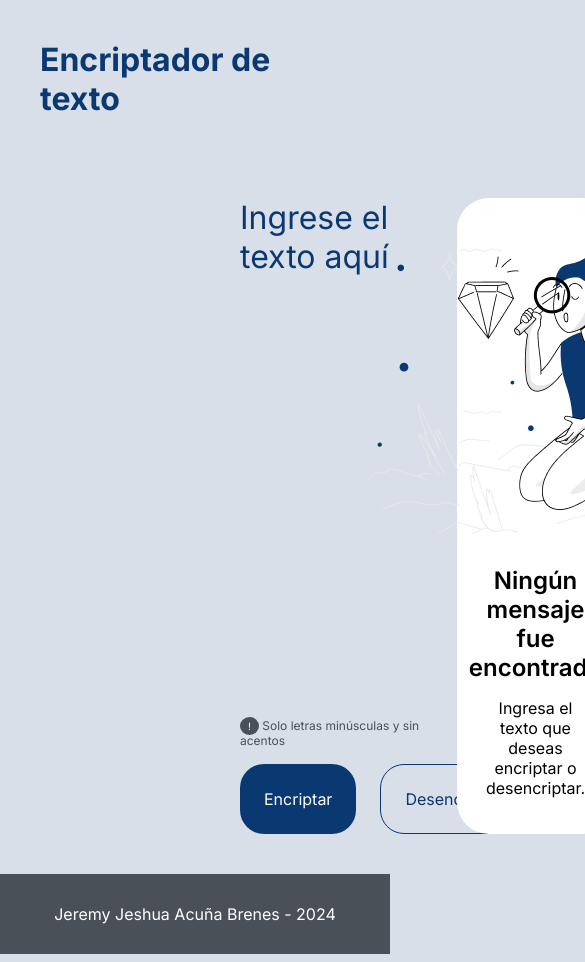
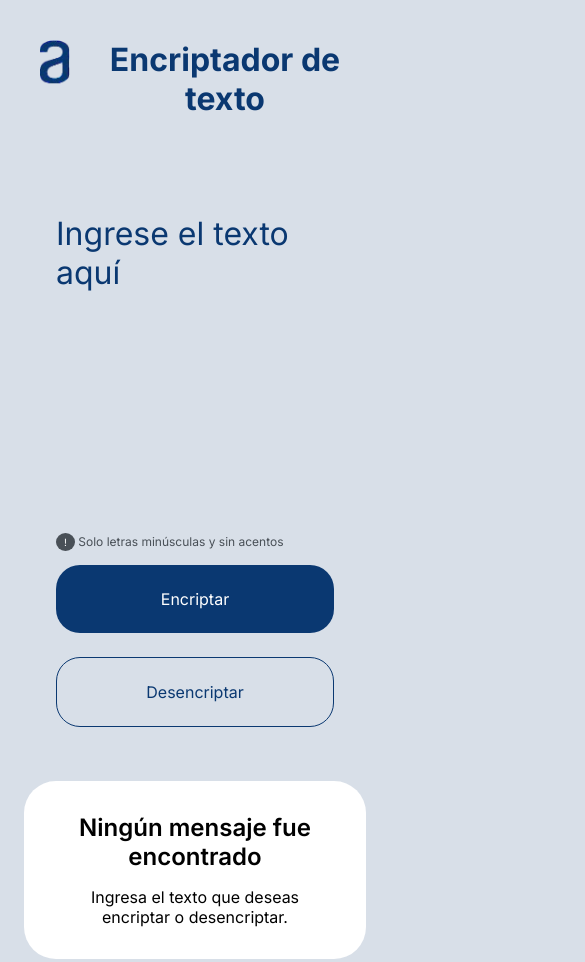
Before and after one commit to JeremyAB2004/encriptador-texto-challenge, a plain HTML site: page index.html in a window 390 px wide. Shown: the top 962 px of the page, 585 px wide, since content can reach past the window. Drawn offline with Linux system fonts and the light colour scheme.

Commit message:
Creación de CSS Responsivo

```diff
--- a/index.html
+++ b/index.html
@@ -12,7 +12,7 @@
 <body>
 
     <header>
-        <h1>Encriptador de texto</h1>
+        <img src="img/alura.png" alt="Icono de Alura" id="logo"><h1>Encriptador de texto</h1>
     </header>
 
 
@@ -27,7 +27,7 @@
         </div>
         <div class="seccionDerecha">
             <div id="mensajeNoEncontrado">
-                <img src="img/Muneco.png" alt="">
+                <img src="img/Muneco.png" alt="Muñeco">
                 <p class="titulo">Ningún mensaje fue encontrado</p>
                 <p>Ingresa el texto que deseas encriptar o desencriptar.</p>
             </div>
--- a/style.css
+++ b/style.css
@@ -3,41 +3,38 @@
     --dark-blue: #0A3871;
     --font-family: "Inter", sans-serif;
 }
-
 * {
     padding: 0;
     margin: 0;
     font-family: var(--font-family);
 }
-
 body{
     background-color: var(--main-bg-color);
 }
-
 header {
     padding: 40px;
     color: var(--dark-blue);
+    display: flex;
+    gap: 30px;
+    text-align: center;
 }
-
 main{
     display: flex;
     padding: 40px;
 }
-
+button{
+    cursor: pointer;
+}
 .seccionIzquierda{
     width: 70%;
-    margin-left: 200px;
+    margin-left: 170px;
 }
-
 .seccionDerecha{
     width: 30%;
     border-radius: 32px;
     background-color: white;
     padding: 32px;
 }
-
-
-
 #campoIngresoDatos{
     background-color: transparent;
     border-color: transparent;
@@ -53,7 +50,6 @@ main{
     -webkit-box-shadow: none;
     -moz-box-shadow: none;
     box-shadow: none;
-
 }
 #campoIngresoDatos::placeholder {
     color: var(--dark-blue);
@@ -71,7 +67,6 @@ main{
     padding: 3px 8px;
     border-radius:50%;
 }
-
 #mensajeNoEncontrado{
     display: flex;
     text-align: center;
@@ -97,12 +92,10 @@ main{
     color: #495057;
     align-self:flex-start
 }
-
 .seccionIzquierda .seccionBotones{
     display: flex;
     gap: 24px;
 }
-
 #btnEncriptar{
     background-color: var(--dark-blue);
     color: white;
@@ -111,6 +104,9 @@ main{
     padding: 24px;
     width: 328px;
     border: 0px;
+}
+#btnEncriptar:hover{
+    background-color: #356EA9;
 }
 #btnDesencriptar{
     background-color: #D8DFE8;
@@ -121,7 +117,9 @@ main{
     width: 328px;
     border: 1px solid var(--dark-blue);
 }
-
+#btnDesencriptar:hover{
+    background-color: white;
+}
 #btnCopiar{
     align-self: center;
     background-color: white;
@@ -133,11 +131,66 @@ main{
     border: 1px solid var(--dark-blue);
     margin-top: auto;
 }
-
+#btnCopiar:hover{
+    background-color: #D8DFE8;
+}
 footer{
     text-align: center;
     color: white;
     background-color: #495057;
     padding: 30px;
-    font: 20px;
+    font-size: 20px;
 }
+
+/*Responsive Tabletas*/
+@media screen and (max-width: 1000px){
+    main{
+        flex-direction: column;
+        align-items: center;
+        margin: 40px;
+    }
+    .seccionIzquierda{
+        width: 100%;
+        margin-left: auto;
+    }
+    .seccionDerecha{
+        margin-top: 54px;
+        width: 100%;
+        border-radius: 32px;
+        padding: 32px;
+    }
+    #campoIngresoDatos{
+        height: 400px;
+    }
+    #btnCopiar{
+        margin-top: 32px;
+        width: 100%;
+    }
+    #mensajeNoEncontrado img{
+        display: none;
+    }
+    #mensajeNoEncontrado .titulo{
+        margin-top: auto;
+    }
+}
+
+/*Responsive Celulares*/
+@media screen and (max-width: 640px){
+    #logo{
+        width: 30px;
+        height: 48px;
+    }
+    main{
+        margin: 16px;
+    }
+    #campoIngresoDatos{
+        height: 300px;
+    }
+    .seccionIzquierda .seccionBotones{
+        flex-direction: column;
+        gap: 24px;
+    }
+    #btnEncriptar, #btnDesencriptar{
+        width: 100%;
+    }
+}
```
Also changed, not shown: img/alura.png (added).
